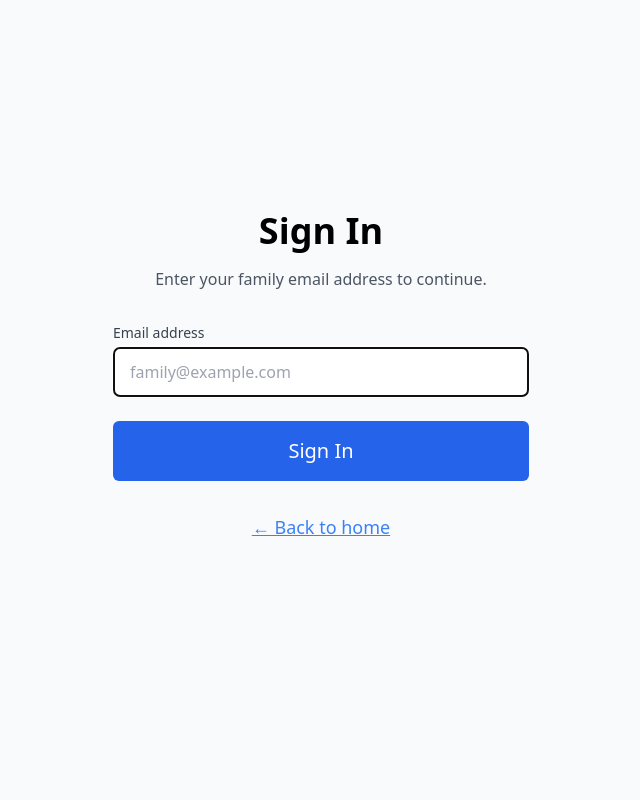
After one commit to davepeck/cookietrails, a Django app: page /family/login/ in a window 1280 px wide. The commit adds this page. Shown: the whole page, without its empty margins (319-959 px from the left). Run offline with Django 5.2, Linux system fonts and the light colour scheme; some libraries are stand-ins or nearby versions.

Commit message:
Basic family 'sign in'

```diff
--- a/cookie/settings.py
+++ b/cookie/settings.py
@@ -78,6 +78,7 @@ TEMPLATES = [
                 "django.template.context_processors.request",
                 "django.contrib.auth.context_processors.auth",
                 "django.contrib.messages.context_processors.messages",
+                "cookie.trails.context_processors.family",
             ],
         },
     },
--- /dev/null
+++ b/cookie/templates/family_login.html
@@ -0,0 +1,34 @@
+{% extends "base.html" %}
+{% block content %}
+  <div class="h-dvh flex flex-col items-center justify-center">
+    <div class="-mt-12 w-full max-w-md px-4">
+      <h1 class="text-4xl font-bold text-center">Sign In</h1>
+      <p class="mt-4 text-gray-600 text-center">Enter your family email address to continue.</p>
+      {% if error %}
+        <div class="mt-4 p-4 bg-red-100 border border-red-400 text-red-700 rounded">
+          No family found with that email address. Please try again.
+        </div>
+      {% endif %}
+      <form method="post" class="mt-8">
+        {% csrf_token %}
+        <input type="hidden" name="next" value="{{ next }}" />
+        <label for="email" class="block text-sm font-medium text-gray-700">Email address</label>
+        <input type="email"
+               name="email"
+               id="email"
+               required
+               autofocus
+               placeholder="family@example.com"
+               class="mt-1 block w-full px-4 py-3 border border-gray-300 rounded-md shadow-sm focus:ring-blue-500 focus:border-blue-500" />
+        <button type="submit"
+                class="mt-6 w-full bg-blue-600 hover:bg-blue-900 text-white text-xl transition p-4 rounded-md">
+          Sign In
+        </button>
+      </form>
+      <div class="mt-8 text-center">
+        <a href="{% url 'home' %}"
+           class="pointer underline text-blue-500 hover:text-blue-900 text-lg transition">&larr; Back to home</a>
+      </div>
+    </div>
+  </div>
+{% endblock content %}
--- /dev/null
+++ b/cookie/trails/context_processors.py
@@ -0,0 +1,8 @@
+from django.http import HttpRequest
+
+from .family_auth import get_current_family
+
+
+def family(request: HttpRequest) -> dict:
+    """Add the current family to the template context."""
+    return {"current_family": get_current_family(request)}
--- /dev/null
+++ b/cookie/trails/family_auth.py
@@ -0,0 +1,50 @@
+from functools import wraps
+from typing import Any
+
+from django.http import HttpRequest, HttpResponse
+from django.shortcuts import redirect
+from django.urls import reverse
+
+from .models import Family
+
+FAMILY_SESSION_KEY = "family_id"
+
+
+def get_current_family(request: HttpRequest) -> Family | None:
+    """Get the currently logged-in family from the session, if any."""
+    family_id = request.session.get(FAMILY_SESSION_KEY)
+    if family_id is None:
+        return None
+    try:
+        return Family.objects.get(pk=family_id)
+    except Family.DoesNotExist:
+        # Family was deleted; clear stale session
+        del request.session[FAMILY_SESSION_KEY]
+        return None
+
+
+def set_current_family(request: HttpRequest, family: Family) -> None:
+    """Set the current family in the session."""
+    request.session[FAMILY_SESSION_KEY] = family.pk
+
+
+def clear_current_family(request: HttpRequest) -> None:
+    """Clear the current family from the session."""
+    request.session.pop(FAMILY_SESSION_KEY, None)
+
+
+def requires_family(view_func: Any) -> Any:
+    """
+    Decorator for views that require a family to be logged in.
+    Redirects to the family login page if no family is in session.
+    """
+
+    @wraps(view_func)
+    def wrapper(request: HttpRequest, *args: Any, **kwargs: Any) -> HttpResponse:
+        if get_current_family(request) is None:
+            login_url = reverse("family_login")
+            next_url = request.get_full_path()
+            return redirect(f"{login_url}?next={next_url}")
+        return view_func(request, *args, **kwargs)
+
+    return wrapper
--- a/cookie/trails/urls.py
+++ b/cookie/trails/urls.py
@@ -1,10 +1,19 @@
 from django.urls import path
 
-from .views import CalculatorView, CasesView, CountView, HomeView
+from .views import (
+    CalculatorView,
+    CasesView,
+    CountView,
+    FamilyLoginView,
+    FamilyLogoutView,
+    HomeView,
+)
 
 urlpatterns = [
     path("", HomeView.as_view(), name="home"),
     path("calc/", CalculatorView.as_view(), name="calculator"),
     path("cases/", CasesView.as_view(), name="cases"),
     path("events/count/", CountView.as_view(), name="count"),
+    path("family/login/", FamilyLoginView.as_view(), name="family_login"),
+    path("family/logout/", FamilyLogoutView.as_view(), name="family_logout"),
 ]
--- a/cookie/trails/views.py
+++ b/cookie/trails/views.py
@@ -1,4 +1,15 @@
+from django.http import HttpRequest, HttpResponse
+from django.shortcuts import redirect
+from django.utils.decorators import method_decorator
+from django.views import View
 from django.views.generic import TemplateView
+
+from .family_auth import (
+    clear_current_family,
+    requires_family,
+    set_current_family,
+)
+from .models import Family
 
 
 class HomeView(TemplateView):
@@ -13,5 +24,33 @@ class CasesView(TemplateView):
     template_name = "cases.html"
 
 
+@method_decorator(requires_family, name="dispatch")
 class CountView(TemplateView):
     template_name = "count.html"
+
+
+class FamilyLoginView(TemplateView):
+    template_name = "family_login.html"
+
+    def get_context_data(self, **kwargs):
+        context = super().get_context_data(**kwargs)
+        context["next"] = self.request.GET.get("next", "")
+        context["error"] = self.request.GET.get("error", "")
+        return context
+
+    def post(self, request: HttpRequest) -> HttpResponse:
+        email = request.POST.get("email", "").strip().lower()
+        next_url = request.POST.get("next", "") or "/"
+
+        try:
+            family = Family.objects.get(email__iexact=email)
+            set_current_family(request, family)
+            return redirect(next_url)
+        except Family.DoesNotExist:
+            return redirect(f"{request.path}?next={next_url}&error=1")
+
+
+class FamilyLogoutView(View):
+    def get(self, request: HttpRequest) -> HttpResponse:
+        clear_current_family(request)
+        return redirect("home")
--- a/pyproject.toml
+++ b/pyproject.toml
@@ -30,7 +30,7 @@ profile = "django"
 indent = 2
 max_line_length = 120
 format_attribute_template_tags = true
-ignore = "H006,H021,H030,H031"
+ignore = "H006,H021,H023,H030,H031"
 
 [tool.ty.rules]
 unused-ignore-comment = "ignore"
```
Also changed, not shown: CLAUDE.md (+19 -0 lines), cookie/templates/count.html (+9 -0 lines).
